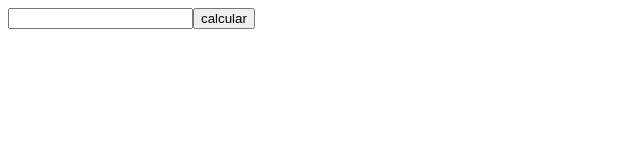
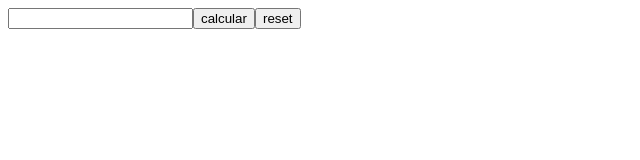
Before and after one commit to pedroarrman/calculadora, a plain HTML site: page index.html in a window 1280 px wide. Shown: the whole page, without its empty margins (0-640 px from the left). Drawn offline with Linux system fonts and the light colour scheme.

Commit message:
Update index.html

```diff
--- a/index.html
+++ b/index.html
@@ -6,7 +6,7 @@
     <title>Document</title>
 </head>
 <body>
-    <input type="text" id="horas" title="introduzca las horas que quiere tener encendido su pc"><button id="calcular">calcular</button><br>
+    <input type="text" id="horas" title="introduzca las horas que quiere tener encendido su pc"><button id="calcular">calcular</button><button id="reiniciar">reset</button><br>
 <div id="contenedor"></div>
 
 
```
